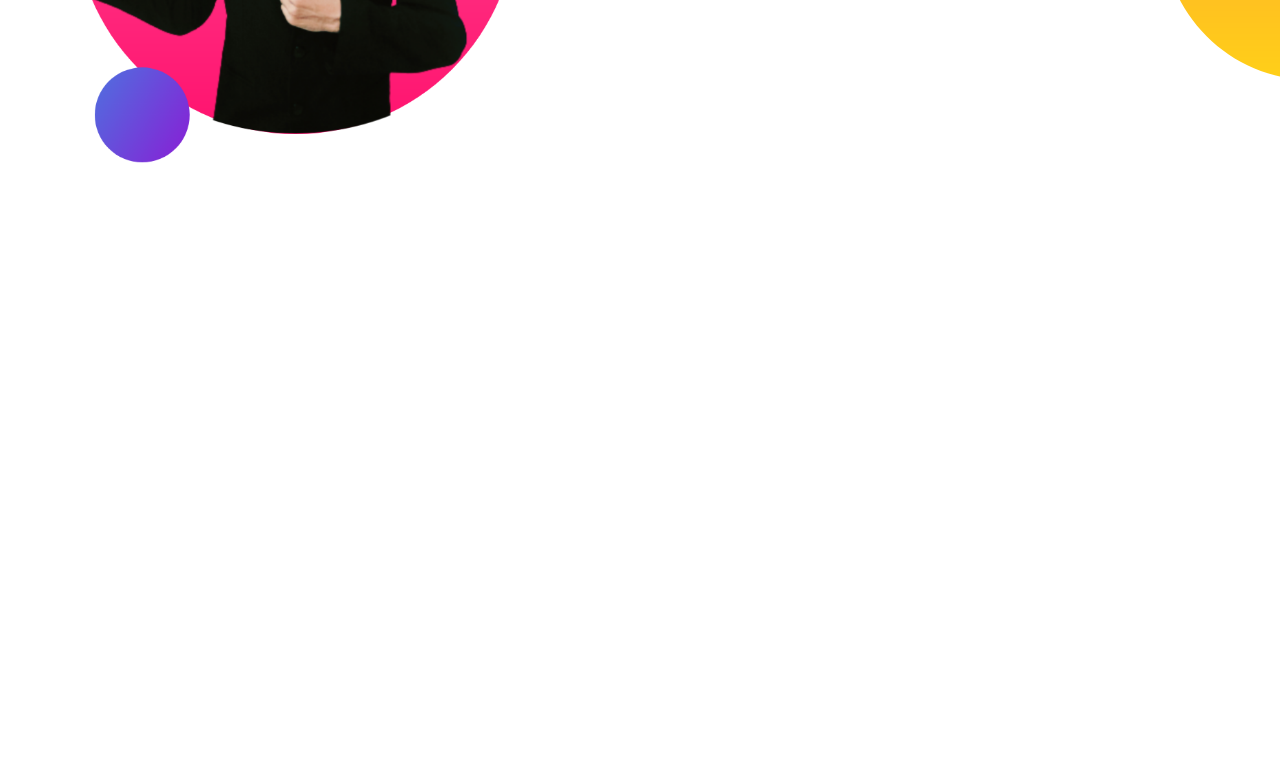
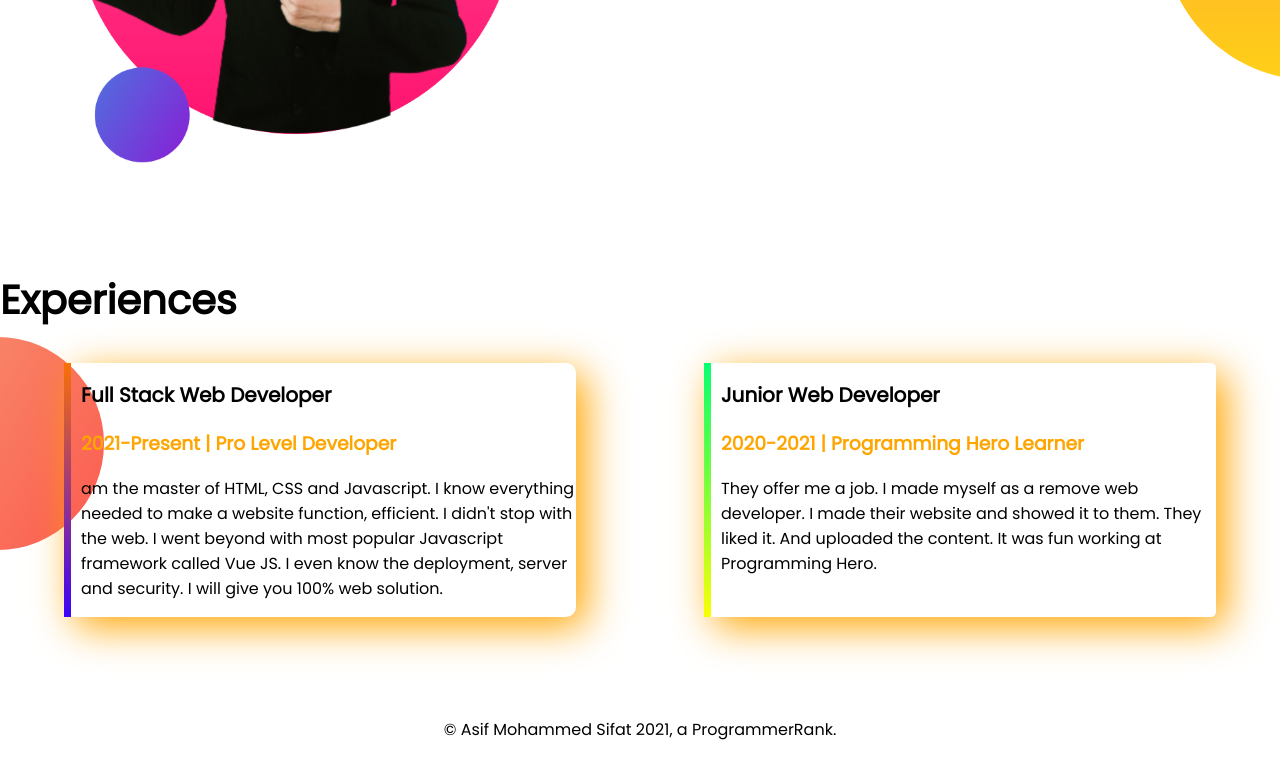
Before and after one commit to AsifMohammedSifat/developer-portfolio, a plain HTML site: page index.html in a window 1280 px wide. Shown: the part 904-1662 px from the top of the page. Before the commit the page ends 1174 px from the top, so only its background shows below. Drawn offline with Linux system fonts and the light colour scheme.

Commit message:
complete website with last 2 part added

```diff
--- a/index.html
+++ b/index.html
@@ -11,7 +11,7 @@
     <link rel="stylesheet" href="style.css">
 </head>
 <body>
-    <section class="top-banner">
+    <section class="top-banner flexible-container">
     <div class="half-width">
 
         <h1>Welcome To</h1>
@@ -30,7 +30,7 @@
     </div>
     </section>
 
-    <section class="dream-big">
+    <section class="dream-big flexible-container">
         <div class="half-width">
             <img src="images/asif-bg2.png" alt="Asif-Mohammed-Sifat-image">
         </div>
@@ -47,5 +47,43 @@
 
     </section>
 
+    <section class="experience-area">
+        <h1>Experiences</h1>
+        <div class="flexible-container">
+            <div id="full-stack-experience" class="experience-item">
+            <h2>Full Stack Web Developer</h2>
+            <h3 class="orange-color">2021-Present | Pro Level Developer</h3>
+            <p> am the master of HTML, CSS and Javascript. I know everything needed to make a website function, efficient. I didn't stop with the web. I went beyond with most popular Javascript framework called Vue JS. I even know the deployment, server and security. I will give you 100% web solution.</p>
+            </div>
+
+            <div class="experience-item" id="web-dev-experience">
+                <h2>Junior Web Developer</h2>
+
+                <h3 class="orange-color">2020-2021 | Programming Hero Learner</h3>
+                <p> They offer me a job. I made myself as a remove web developer. I made their website and showed it to them. They liked it. And uploaded the content. It was fun working at Programming Hero.</p>
+            </div>
+        </div>
+
+
+
+
+
+    </section>
+
+
+
+<footer>
+    <p>© Asif Mohammed Sifat 2021, a ProgrammerRank.</p>
+</footer>
+
+
+
+
+
+
+
+
+
+
 </body>
 </html>
--- a/style.css
+++ b/style.css
@@ -12,7 +12,7 @@ h1{
     color:orange;
 }
 
-section{
+.flexible-container{
     display:flex;
     margin-bottom:100px;
 }
@@ -45,3 +45,37 @@ font-weight: 400px;
     background-repeat: no-repeat;
     background-position: right;
 }
+.experience-area{
+    background-image: url(images/exp-bg.png);
+    background-repeat: no-repeat;
+    background-position: left;
+}
+.experience-item{
+    width:40%;
+    margin-left:5%;
+    margin-right:5%;
+    padding-left:10px;
+    border-radius: 10px;
+    box-shadow: 10px 10px 40px orange;
+    border-left:10px solid rgb(35, 37, 142);
+}
+h2{
+    font-size: 20px;
+}
+
+#web-dev-experience{
+    border-left: 7px solid;
+    border-image:linear-gradient(rgb(0, 255, 115),yellow);
+    border-image-slice: 6;
+    border-radius: 5px;
+}
+#full-stack-experience{
+     border-left: 7px solid;
+     border-image:linear-gradient(rgb(255, 115, 0), rgb(55, 0, 255));
+     border-image-slice: 6;
+}
+
+footer p{
+    text-align: center;
+
+}
```
